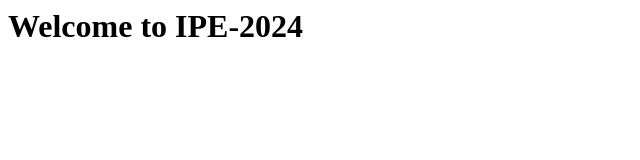
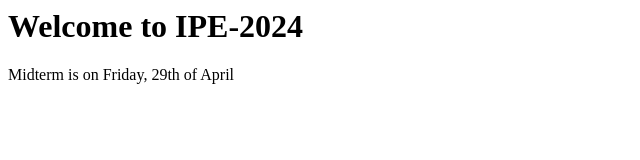
Before and after one commit to darororo/midterm-ipe-2024, a plain HTML site: page index.html in a window 1280 px wide. Shown: the whole page, without its empty margins (0-640 px from the left). Drawn offline with Linux system fonts and the light colour scheme.

Commit message:
updated index.html

```diff
--- a/index.html
+++ b/index.html
@@ -1 +1,2 @@
 <h1>Welcome to IPE-2024</h1>
+<p>Midterm is on Friday, 29th of April</p>
```
